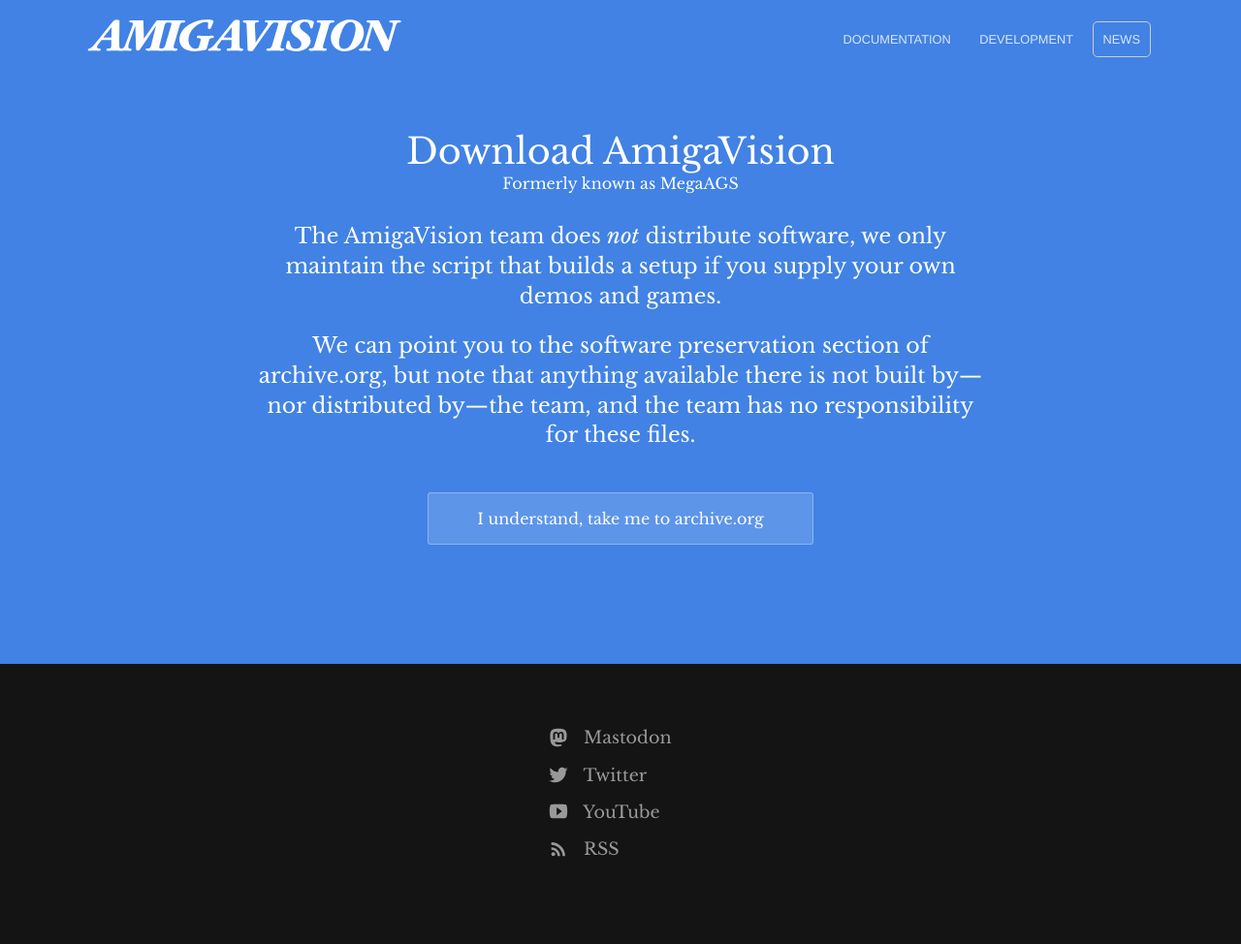
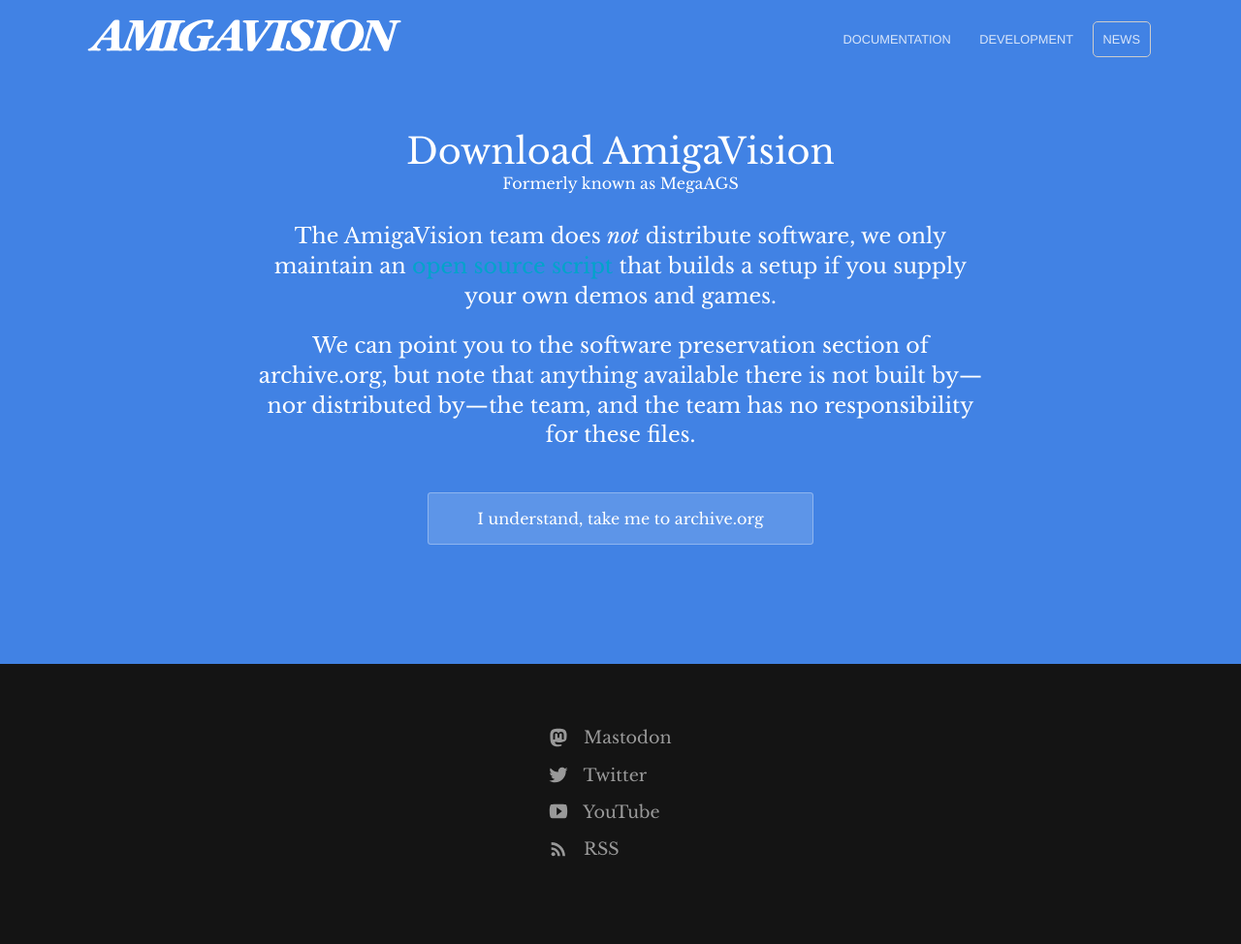
Before and after one commit to amigavision/amigavision.github.io, a Jekyll site: the page built from download.html, in a window 1280 px wide. Shown: the whole page at 97% size. Built offline with Jekyll 4.4.1, drawn with Linux system fonts in a browser that asks for light colours.

Commit message:
Link to the open source project to make it clear what the actual project is

```diff
--- a/download.html
+++ b/download.html
@@ -7,7 +7,7 @@
 	<div class="text-container">
     <h1>Download AmigaVision</h1>
     <h2>Formerly known as MegaAGS</h2>
-		<p class="subtext">The AmigaVision team does <em>not</em> distribute software, we only maintain the script that builds a setup if you supply your own demos and&nbsp;games.</p>
+		<p class="subtext">The AmigaVision team does <em>not</em> distribute software, we only maintain an <a href="https://github.com/Optiroc/AGSImager/">open source script</a> that builds a setup if you supply your own demos and&nbsp;games.</p>
 
 		<p class="subtext"> We can point you to the software preservation section of archive.org, but note that anything available there is not built by&mdash;nor distributed by&mdash;the team, and the team has no responsibility for these&nbsp;files.</p>
 
```
